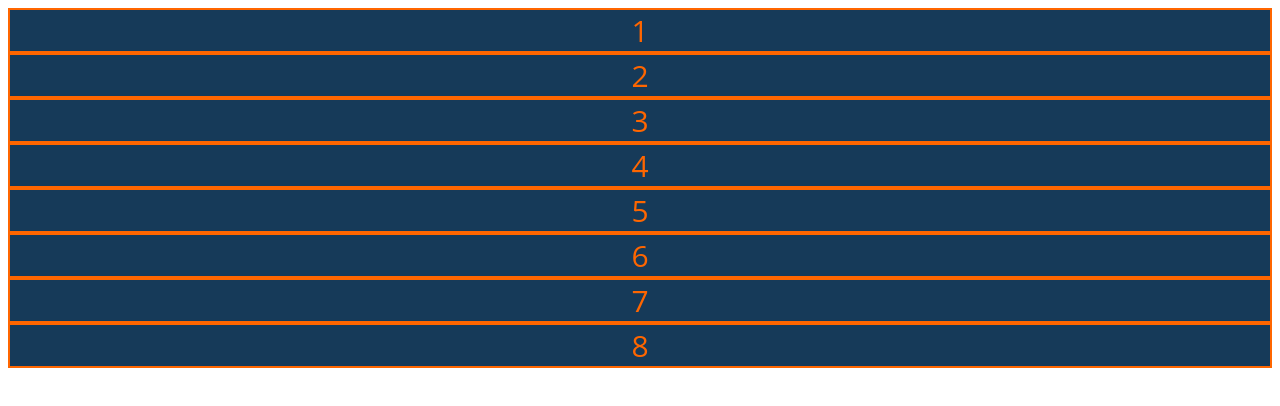
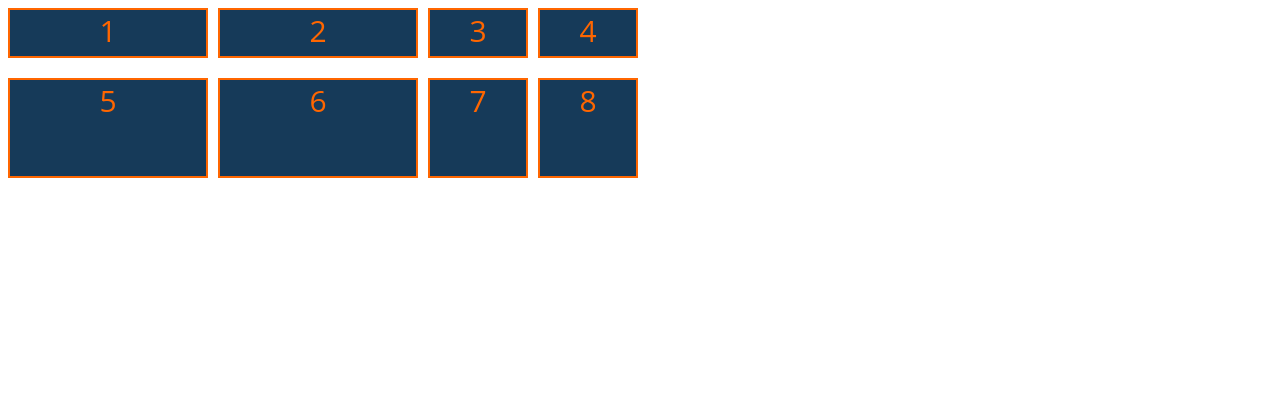
Before and after one commit to DannyHucc/grid-test2, a plain HTML site: page index.html in a window 1280 px wide. Drawn offline with Linux system fonts and the light colour scheme.

Commit message:
feat: add grid for css

```diff
--- a/style.css
+++ b/style.css
@@ -6,3 +6,10 @@
     text-align: center;
     border: 2px solid;
 }
+
+.wrapper {
+    display: grid;
+    grid-template-columns: 200px 200px 100px 100px;
+    grid-template-rows: 50px 100px;
+    grid-gap: 20px 10px;
+}
```
